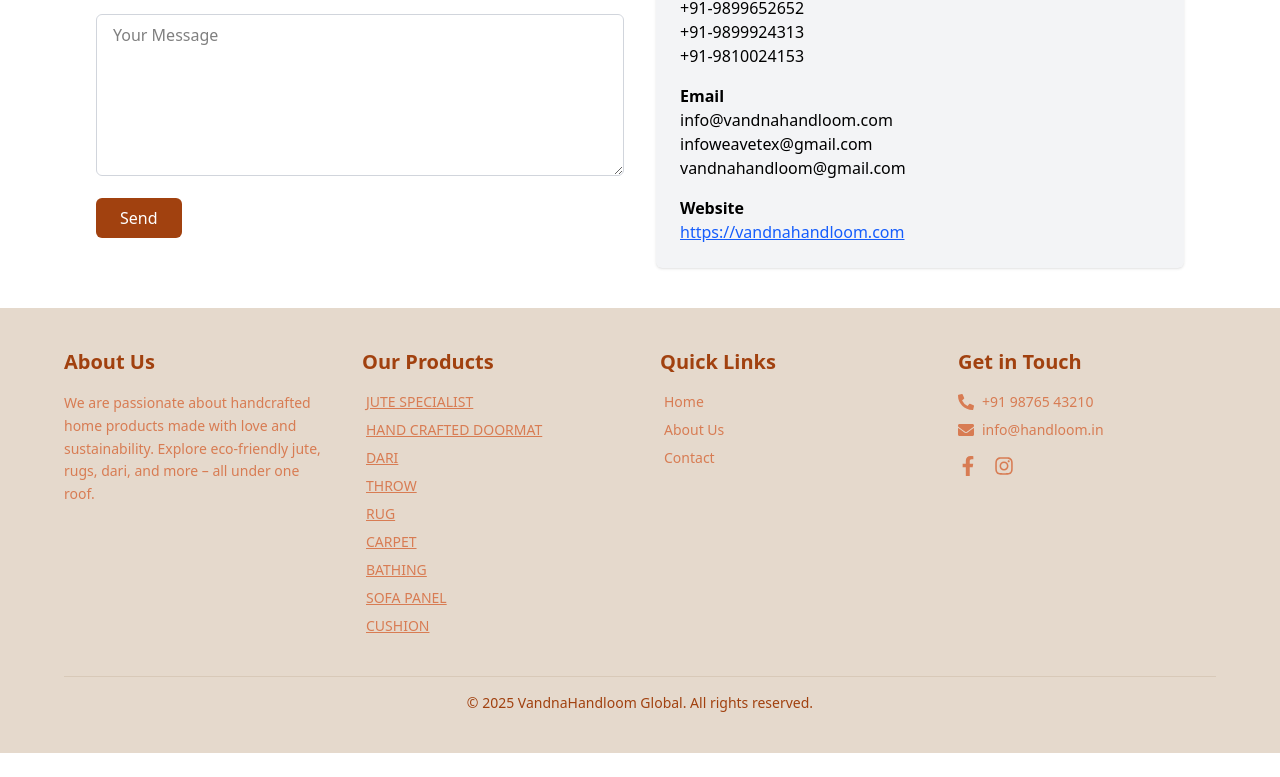
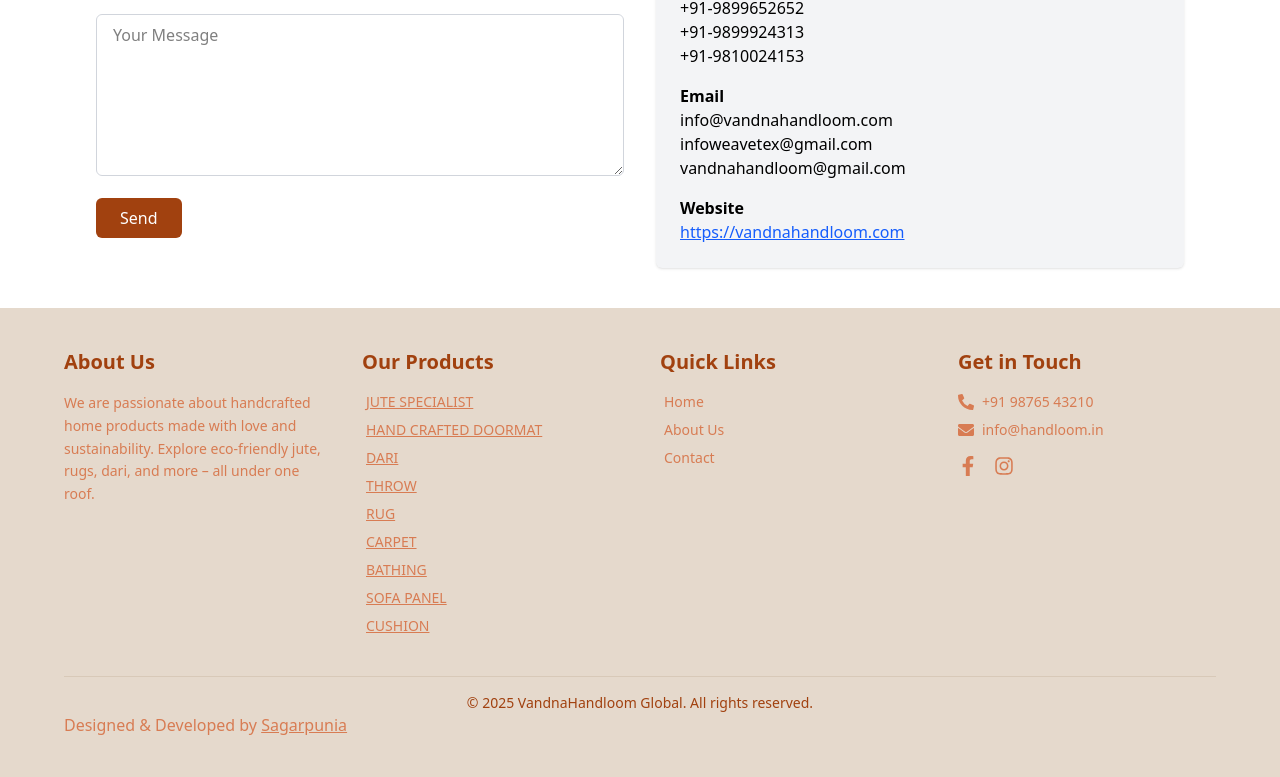
Before and after one commit to gfuid/VandnaHandloom, a React (Vite) app: page /contact in a window 1280 px wide. Shown: the part 350-1127 px from the top of the page. Before the commit the page ends 1103 px from the top, so only its background shows below. Built offline with nearby package versions, Linux system fonts and the light colour scheme.

Commit message:
index updated

```diff
--- a/index.html
+++ b/index.html
@@ -4,6 +4,12 @@
     <meta charset="UTF-8" />
     <link rel="icon" type="image/svg+xml" href="/vandna.jpeg" />
     <meta name="viewport" content="width=device-width, initial-scale=1.0" />
+
+    <!-- Hidden Watermark -->
+    <meta name="author" content="Sagar Punia">
+    <meta name="email" content="sagarpunia163@gmail.com">
+    <meta name="phone" content="8307967782">
+
     <title>Vandna</title>
   </head>
   <body>
--- a/src/components/Footer.jsx
+++ b/src/components/Footer.jsx
@@ -87,6 +87,9 @@
       <div className="border-t border-[#D8C9B8] pt-4 text-center text-sm text-[#A1410F]">
         © {year} VandnaHandloom Global. All rights reserved.
       </div>
+      <p>
+        Designed & Developed by <a href="#" className="underline">Sagarpunia</a>
+      </p>
     </footer>
   );
 }
```
